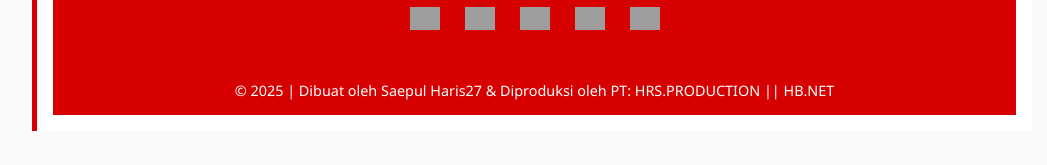
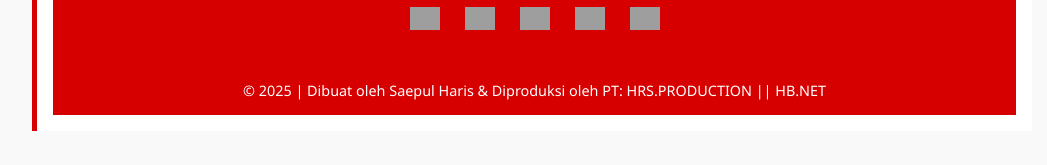
Before and after one commit to saepulharis/MUSHOLLA-SABILULHAQ-AL-KHOIR-DESA-MARGA-MULYA-KEC.MAUK-TANGERANG-BANTEN, a plain HTML site: page index.html in a window 1280 px wide. Shown: the part 5368-5533 px from the top of the page, without its empty margins (108-1155 px from the left). Drawn offline with Linux system fonts and the light colour scheme; grey boxes are pictures that could not be loaded.

Commit message:
Update index.html

```diff
--- a/index.html
+++ b/index.html
@@ -300,7 +300,7 @@
 </footer>
 
 <div class="credit-footer">
-  © 2025 | Dibuat oleh Saepul Haris27 & Diproduksi oleh PT: HRS.PRODUCTION || HB.NET
+  © 2025 | Dibuat oleh Saepul Haris & Diproduksi oleh PT: HRS.PRODUCTION || HB.NET
 </div>
 
 <!-- Script jam + toggle -->
```
